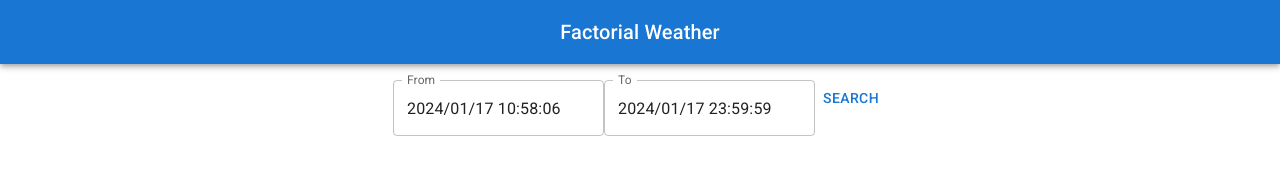
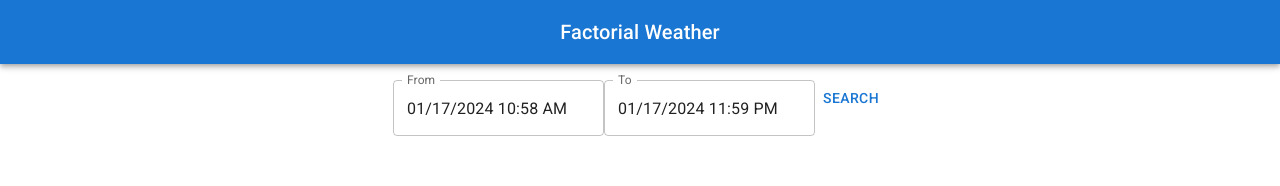
Before and after one commit to NormanColoma/factorial-test-backend, a React (Create React App) app in the folder frontend/: page / in a window 1280 px wide. Shown: the top 186 px of the page. Built offline with nearby package versions, Linux system fonts and the light colour scheme; no server answers.

Commit message:
WIP: setting chart format

```diff
--- a/frontend/src/components/weather-chart/weather-chart.js
+++ b/frontend/src/components/weather-chart/weather-chart.js
@@ -3,7 +3,7 @@ import {LineChart} from '@mui/x-charts';
 import weatherMetricTypes from '../../domain/metric-types';
 import WeatherAverage from './weather-average/weather-average';
 
-const WeatherChart = ({metrics = [], average, type}) => {
+const WeatherChart = ({metrics = [], average, type, scaleFormat}) => {
   if (!metrics.length) {
     return;
   }
@@ -35,6 +35,7 @@ const WeatherChart = ({metrics = [], average, type}) => {
 
   const xConfig = {
     dataKey: 'time',
+    scaleType: scaleFormat,
   };
 
   const series = Object.keys(keyToLabel).map((key) => ({
@@ -51,7 +52,7 @@ const WeatherChart = ({metrics = [], average, type}) => {
         <WeatherAverage average={average} type={type} />
       </Box>
       <LineChart
-          xAxis={[{scaleType: 'time', ...xConfig, hideTooltip: !metrics.length}]}
+          xAxis={[{...xConfig}]}
           yAxis={[{scaleType: 'linear', ...yConfig}]}
           series={series}
           height={400}
--- a/frontend/src/containers/weather-timeline.js
+++ b/frontend/src/containers/weather-timeline.js
@@ -11,6 +11,7 @@ const WeatherTimeline = () => {
   const [state, dispatch] = useReducer(weatherMetricsReducer, initialWeatherMetricsState);
   const [fromValue, setFromValue] = useState(dayjs());
   const [toValue, setToValue] = useState(dayjs().hour(23).minute(59).second(59).millisecond(999));
+  const [chartFormat, setChartFormat] = useState('time');
 
   useEffect(() => {
     fetchWeatherMetrics(dispatch, {from: fromValue.valueOf(), to: toValue.valueOf()});
@@ -18,6 +19,7 @@ const WeatherTimeline = () => {
 
   const {metrics, average} = state;
   const handleOnClick = () => {
+    setChartFormat(toValue.diff(fromValue, 'day') > 0 ? 'utc' : 'time');
     fetchWeatherMetrics(dispatch, {from: fromValue.valueOf(), to: toValue.valueOf()});
   }
   return(
@@ -27,24 +29,20 @@ const WeatherTimeline = () => {
             label="From"
             onChange={(value) => setFromValue(value)}
             value={fromValue}
-            format="YYYY/MM/DD HH:mm:ss"
-            inputFormat="YYYY/MM/DD HH:mm:ss"
         />
         <DateTimePicker
             label="To"
             onChange={(value) => setToValue(value)}
             value={toValue}
-            format="YYYY/MM/DD HH:mm:ss"
-            inputFormat="YYYY/MM/DD HH:mm:ss"
         />
         <Button onClick={() => handleOnClick()}>
           Search
         </Button>
       </div>
       <div>
-        <WeatherChart metrics={metrics.temperature} average={average} type={weatherMetricTypes.TEMPERATURE} />
-        <WeatherChart metrics={metrics.precipitation} average={average} type={weatherMetricTypes.PRECIPITATION} />
-        <WeatherChart metrics={metrics.windSpeed} average={average} type={weatherMetricTypes.WIND_SPEED} />
+        <WeatherChart metrics={metrics.temperature} average={average} type={weatherMetricTypes.TEMPERATURE} scaleFormat={chartFormat} />
+        <WeatherChart metrics={metrics.precipitation} average={average} type={weatherMetricTypes.PRECIPITATION} scaleFormat={chartFormat} />
+        <WeatherChart metrics={metrics.windSpeed} average={average} type={weatherMetricTypes.WIND_SPEED} scaleFormat={chartFormat}/>
       </div>
     </div>
   )
```
